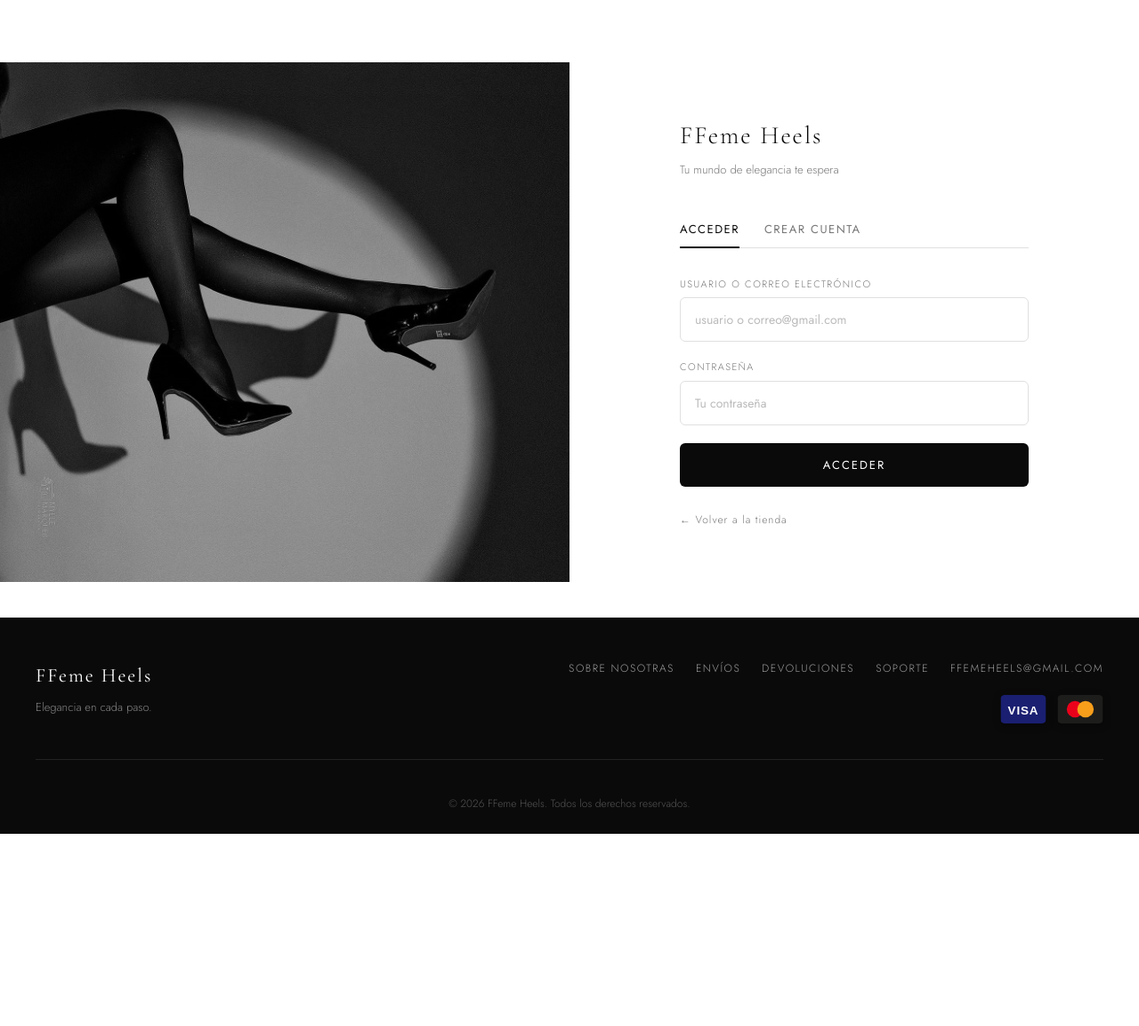
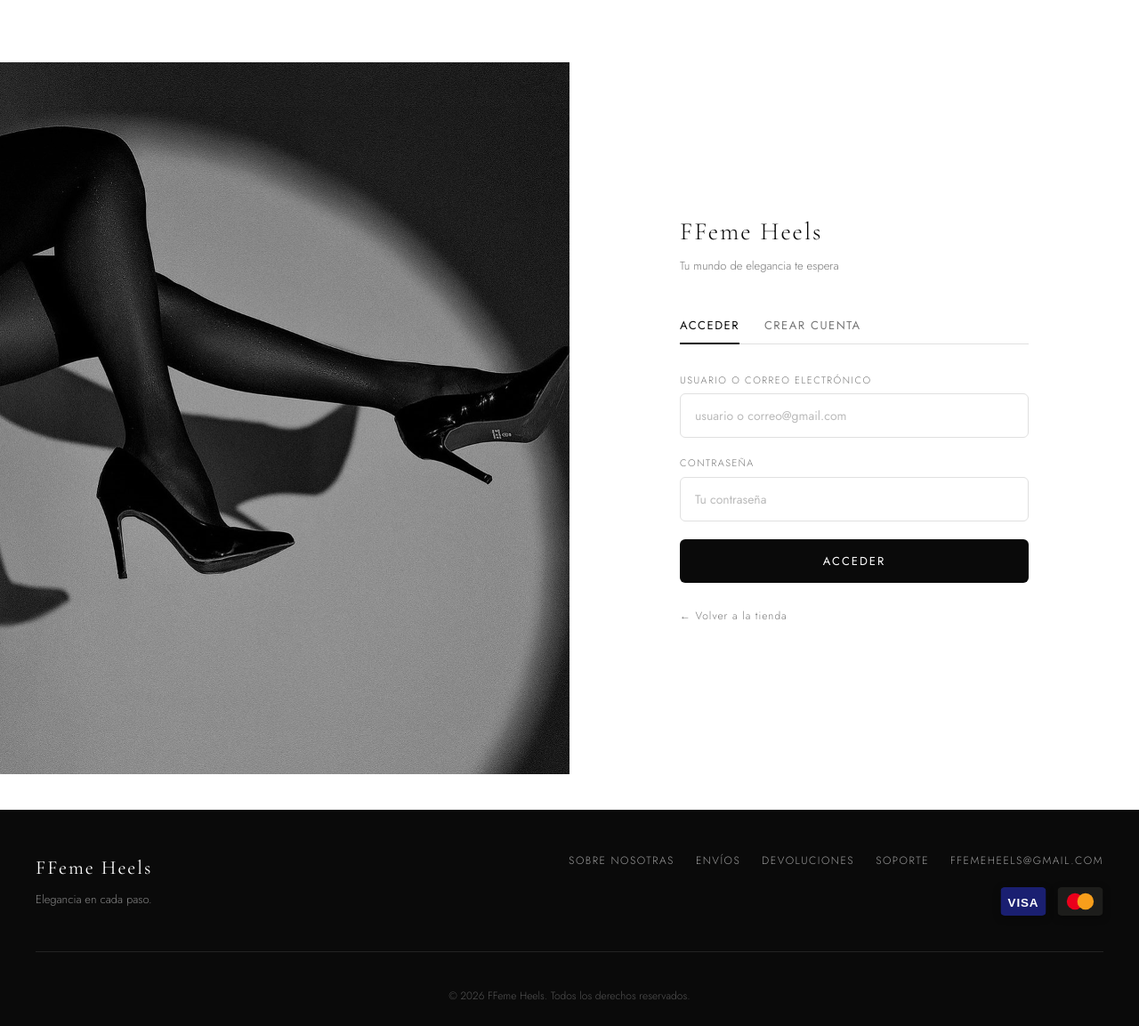
Before and after one commit to karl555-ops/ffeme-heels, a Django app: page /login/ in a window 1280 px wide. Shown: the whole page at 89% size. Before the commit the page ends 937 px from the top, so only its background shows below. Run offline with Django 5.2, Linux system fonts and the light colour scheme.

Commit message:
Login: banner y panel ocupan alto completo sin espacios en blanco
Co-Authored-By: Claude Sonnet 4.6 <noreply@anthropic.com>

```diff
--- a/ffemeh/static/css/estilos.css
+++ b/ffemeh/static/css/estilos.css
@@ -848,11 +848,13 @@ a { color: inherit; text-decoration: none; }
     min-height: 100vh;
     display: grid;
     grid-template-columns: 1fr 1fr;
+    grid-template-rows: 1fr auto;
 }
 
 .login-fondo {
     position: relative;
     overflow: hidden;
+    min-height: 100vh;
 }
 .login-fondo-imagen {
     position: absolute;
@@ -874,6 +876,7 @@ a { color: inherit; text-decoration: none; }
     max-width: 520px;
     width: 100%;
     margin: 0 auto;
+    min-height: 100vh;
 }
 
 .login-logo {
```
